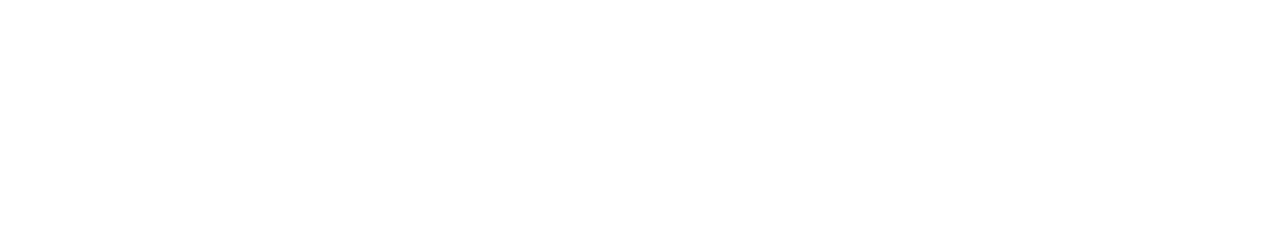
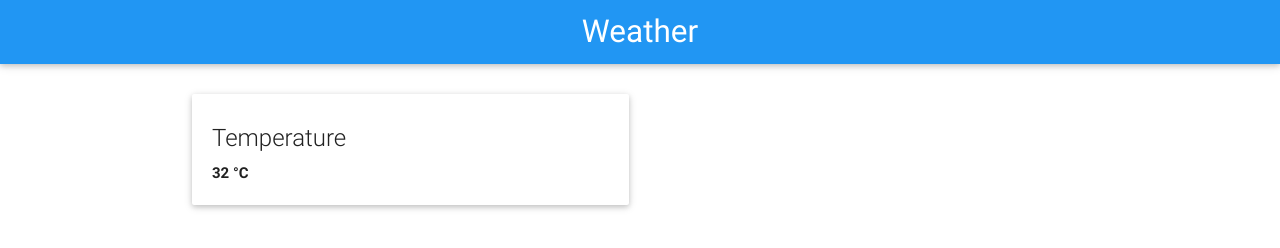
Before and after one commit to jurruh/Weather-Frontend, a website: page index.html in a window 1280 px wide. Drawn offline with Linux system fonts and the light colour scheme.

Commit message:
Temperature card added

```diff
--- a/index.html
+++ b/index.html
@@ -11,8 +11,29 @@
   </head>
   <body ng-app="weatherApp">
 
+    <nav>
+      <div class="nav-wrapper blue">
+        <a href="#" class="brand-logo center">Weather</a>
+      </div>
+    </nav>
+
+    <br>
+
     <div ng-controller="weatherController">
-
+      <div class="container">
+        <div class="row">
+          <div class="col s12 m6">
+            <div class="card">
+              <div class="card-content">
+                <span class="card-title">Temperature</span>
+                <p>
+                  <b>{{latestTemperature}} °C</b>
+                </p>
+              </div>
+            </div>
+          </div>
+        </div>
+      </div>
     </div>
 
     <script type="text/javascript" src="bower_components/jquery/dist/jquery.min.js"></script>
--- a/scripts/controllers/weatherController.js
+++ b/scripts/controllers/weatherController.js
@@ -1,3 +1,3 @@
 app.controller('weatherController', function($scope) {
-
+  $scope.latestTemperature = "32";
 });
```
